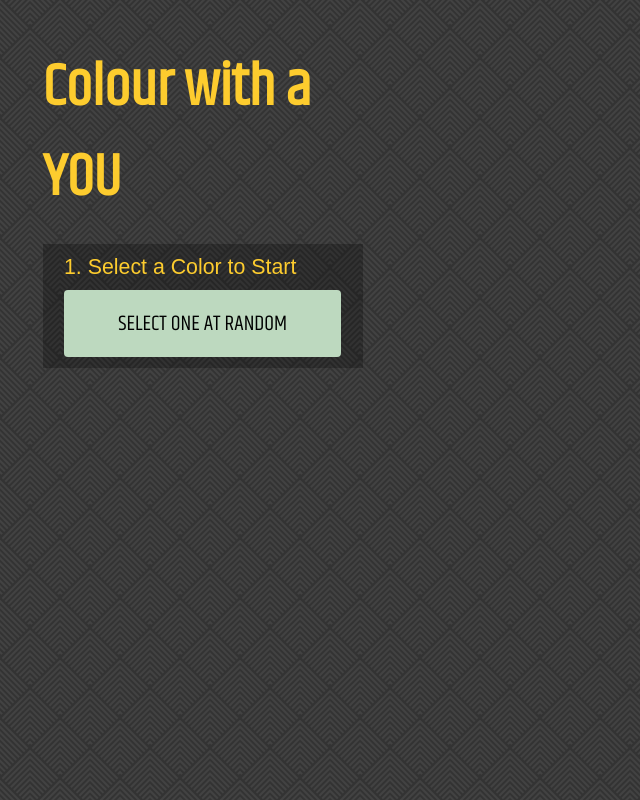
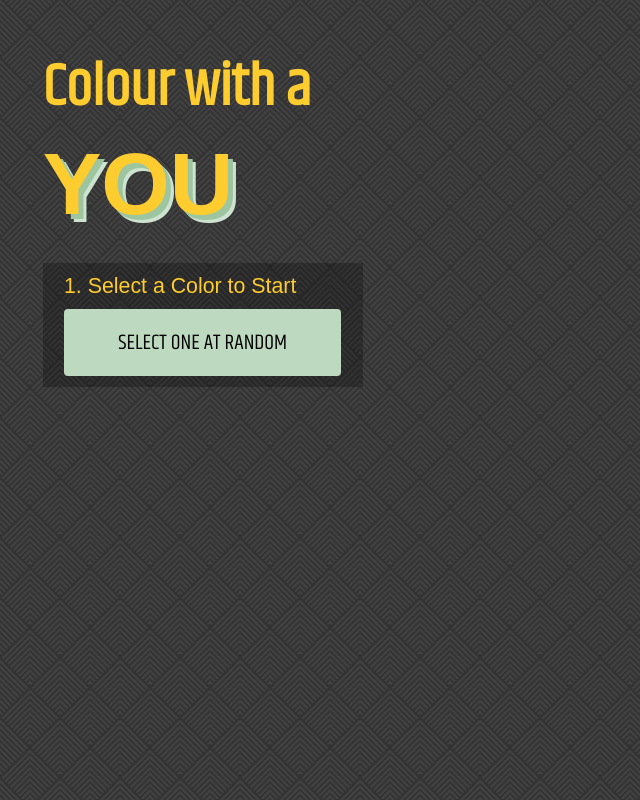
Before and after one commit to drinkingtheink/colour_with_a_you, a Vue app: page / in a window 1280 px wide. Shown: the whole page, without its empty margins (0-640 px from the left). Built offline with nearby package versions, Linux system fonts and the light colour scheme; a web font is replaced by a local one.

Commit message:
Added Axios as a dep. Polish on title display.

```diff
--- a/package.json
+++ b/package.json
@@ -8,6 +8,7 @@
     "lint": "vue-cli-service lint"
   },
   "dependencies": {
+    "axios": "^0.18.0",
     "node-sass": "^4.11.0",
     "randomcolor": "^0.5.3",
     "sass-loader": "^7.1.0",
--- a/src/App.vue
+++ b/src/App.vue
@@ -1,7 +1,7 @@
 <template>
   <div id="app">
     <section class="color_selector_stage">
-      <h1>Colour with a YOU</h1>
+      <h1>Colour with a <span class="highlight">YOU</span></h1>
       <ColorSelector/>
     </section>
     <section class="palette_stage">
@@ -26,6 +26,7 @@ export default {
 <style lang="scss">
 @import './style/_base_styles.scss';
 @import './style/_palette.scss';
+@import './style/_mixins.scss';
 
 $padding: 1rem;
 
@@ -50,5 +51,11 @@ $padding: 1rem;
   padding: $padding;
   z-index: 10;
  }
+
+ .highlight {
+  font-size: 150%;
+  text-shadow: 5px 5px 0px darken($green, 10%),
+                 8px 8px 0px lighten($green, 5%);
+ }
 }
 </style>
--- a/src/store.js
+++ b/src/store.js
@@ -6,7 +6,8 @@ Vue.use(Vuex)
 
 export default new Vuex.Store({
 	state: {
-		currentColor: null
+		currentColor: null,
+		currentPalette: null
 	},
 	mutations: {
 		updateCurrentColor (state, color) {
@@ -23,6 +24,9 @@ export default new Vuex.Store({
 		},
 		resetCurrentColor ({commit}) {
 			commit('updateCurrentColor', null);
+		},
+		getPaletteByColor ({commit}, color) {
+
 		}
     }
 })
--- /dev/null
+++ b/src/style/_mixins.scss
@@ -0,0 +1 @@
+@import './_palette.scss'
```
Also changed, not shown: 1 other file (tests, documents, lock files or other folders).
